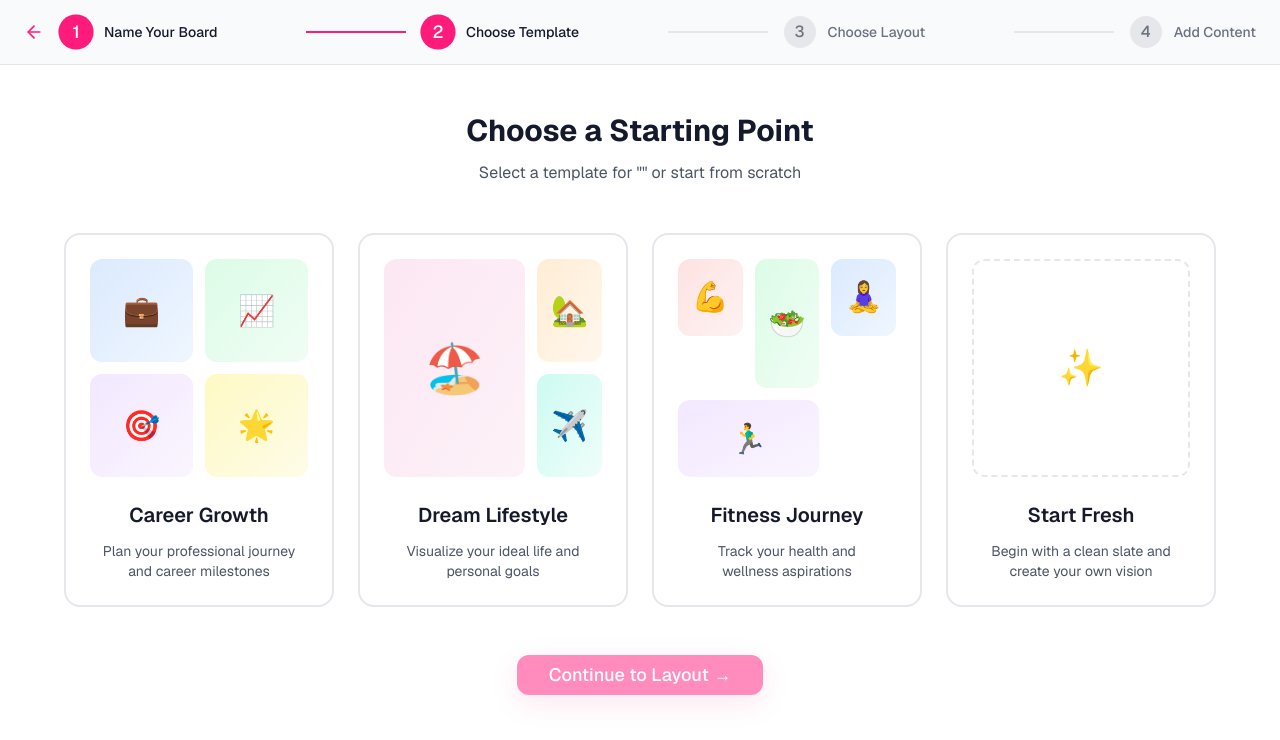
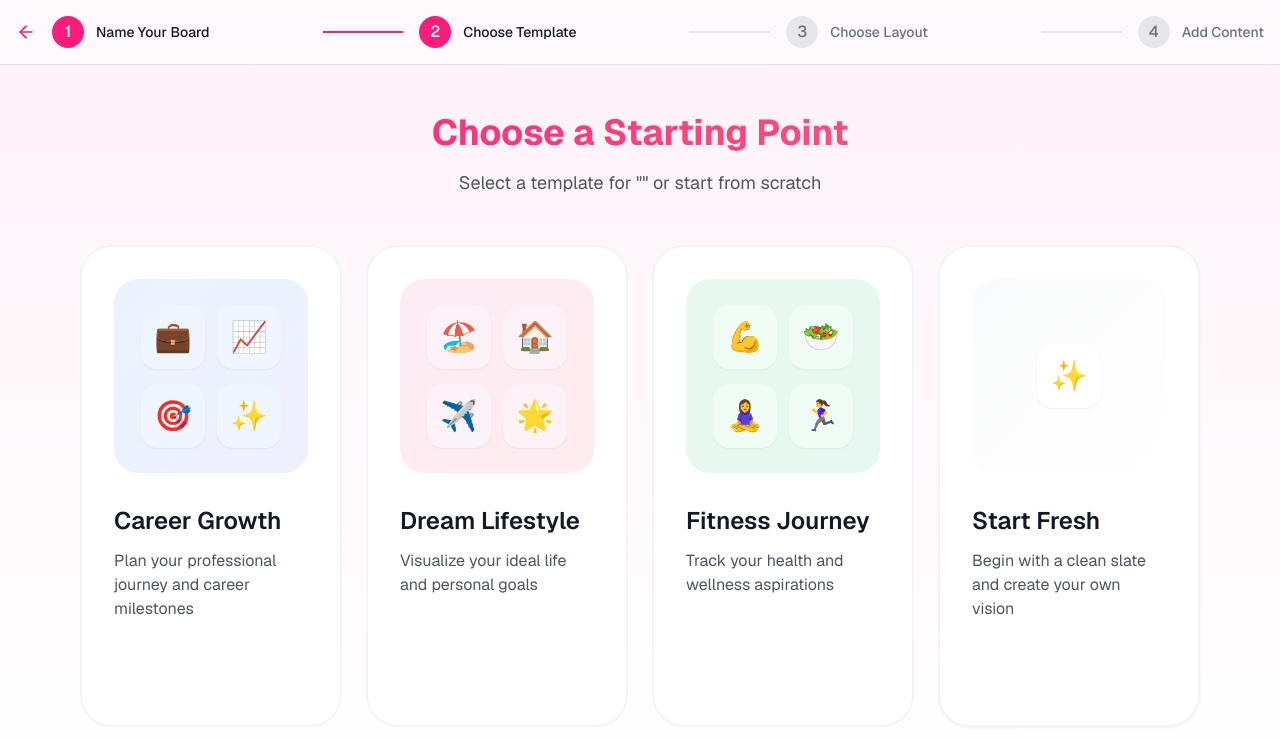
Before and after one commit to zaktech96/vsionboard, a Next.js app: page /create/template in a window 1280 px wide. Shown: the top 740 px of the page. Built offline with nearby package versions, Linux system fonts and the light colour scheme.

Commit message:
redesigned template page

```diff
--- a/app/create/template/page.tsx
+++ b/app/create/template/page.tsx
@@ -1,16 +1,9 @@
 'use client';
 
+import { useSearchParams, useRouter } from 'next/navigation';
+import { motion } from 'framer-motion';
 import { Button } from '@/components/ui/button';
-import { useRouter, useSearchParams } from 'next/navigation';
-import { useState, Suspense } from 'react';
-import { ArrowLeft } from 'lucide-react';
-
-function TemplateContent() {
-  const router = useRouter();
-  const searchParams = useSearchParams();
-  const boardName = searchParams.get('name');
-  const [selectedTemplate, setSelectedTemplate] = useState<string>('');
-  const [currentStep, setCurrentStep] = useState(2);
+import { ArrowRight, Sparkles, ArrowLeft } from 'lucide-react';
 
 const steps = [
   { number: 1, title: 'Name Your Board' },
@@ -22,81 +15,54 @@ function TemplateContent() {
 const templates = [
   {
     id: 'career',
-      name: 'Career Growth',
+    title: 'Career Growth',
     description: 'Plan your professional journey and career milestones',
-      preview: (
-        <div className="grid grid-cols-2 gap-3 w-full aspect-square">
-          <div className="bg-gradient-to-br from-blue-100 to-blue-50 dark:from-blue-900 dark:to-blue-800 rounded-xl flex items-center justify-center text-3xl">
-            💼
-          </div>
-          <div className="bg-gradient-to-br from-green-100 to-green-50 dark:from-green-900 dark:to-green-800 rounded-xl flex items-center justify-center text-3xl">
-            📈
-          </div>
-          <div className="bg-gradient-to-br from-purple-100 to-purple-50 dark:from-purple-900 dark:to-purple-800 rounded-xl flex items-center justify-center text-3xl">
-            🎯
-          </div>
-          <div className="bg-gradient-to-br from-yellow-100 to-yellow-50 dark:from-yellow-900 dark:to-yellow-800 rounded-xl flex items-center justify-center text-3xl">
-            🌟
-          </div>
-        </div>
-      )
+    icons: ['💼', '📈', '🎯', '✨'],
+    color: 'from-blue-500/10 to-indigo-500/10',
+    border: 'hover:border-blue-500/50',
+    iconBg: 'bg-blue-50',
+    buttonBg: 'bg-blue-500 hover:bg-blue-600'
   },
   {
     id: 'lifestyle',
-      name: 'Dream Lifestyle',
+    title: 'Dream Lifestyle',
     description: 'Visualize your ideal life and personal goals',
-      preview: (
-        <div className="grid grid-cols-3 gap-3 w-full aspect-square">
-          <div className="col-span-2 row-span-2 bg-gradient-to-br from-pink-100 to-pink-50 dark:from-pink-900 dark:to-pink-800 rounded-xl flex items-center justify-center text-5xl">
-            🏖️
-          </div>
-          <div className="bg-gradient-to-br from-orange-100 to-orange-50 dark:from-orange-900 dark:to-orange-800 rounded-xl flex items-center justify-center text-3xl">
-            🏡
-          </div>
-          <div className="bg-gradient-to-br from-teal-100 to-teal-50 dark:from-teal-900 dark:to-teal-800 rounded-xl flex items-center justify-center text-3xl">
-            ✈️
-          </div>
-        </div>
-      )
+    icons: ['🏖️', '🏠', '✈️', '🌟'],
+    color: 'from-pink-500/10 to-rose-500/10',
+    border: 'hover:border-pink-500/50',
+    iconBg: 'bg-pink-50',
+    buttonBg: 'bg-pink-500 hover:bg-pink-600'
   },
   {
     id: 'fitness',
-      name: 'Fitness Journey',
+    title: 'Fitness Journey',
     description: 'Track your health and wellness aspirations',
-      preview: (
-        <div className="grid grid-cols-3 gap-3 w-full aspect-square">
-          <div className="bg-gradient-to-br from-red-100 to-red-50 dark:from-red-900 dark:to-red-800 rounded-xl flex items-center justify-center text-3xl">
-            💪
-          </div>
-          <div className="row-span-2 bg-gradient-to-br from-green-100 to-green-50 dark:from-green-900 dark:to-green-800 rounded-xl flex items-center justify-center text-3xl">
-            🥗
-          </div>
-          <div className="bg-gradient-to-br from-blue-100 to-blue-50 dark:from-blue-900 dark:to-blue-800 rounded-xl flex items-center justify-center text-3xl">
-            🧘‍♀️
-          </div>
-          <div className="col-span-2 bg-gradient-to-br from-purple-100 to-purple-50 dark:from-purple-900 dark:to-purple-800 rounded-xl flex items-center justify-center text-3xl">
-            🏃‍♂️
-          </div>
-        </div>
-      )
+    icons: ['💪', '🥗', '🧘‍♀️', '🏃‍♀️'],
+    color: 'from-green-500/10 to-emerald-500/10',
+    border: 'hover:border-green-500/50',
+    iconBg: 'bg-green-50',
+    buttonBg: 'bg-green-500 hover:bg-green-600'
   },
   {
-      id: 'blank',
-      name: 'Start Fresh',
+    id: 'fresh',
+    title: 'Start Fresh',
     description: 'Begin with a clean slate and create your own vision',
-      preview: (
-        <div className="aspect-square w-full rounded-xl border-2 border-dashed border-gray-200 dark:border-gray-700 flex items-center justify-center">
-          <div className="text-gray-400 dark:text-gray-500 text-4xl">✨</div>
-        </div>
-      )
+    icons: ['✨'],
+    color: 'from-gray-50 to-white',
+    border: 'hover:border-gray-200',
+    iconBg: 'bg-white',
+    buttonBg: 'bg-[#FF1B7C] hover:bg-[#FF1B7C]/90'
   }
 ];
 
-  // Add navigation handler
-  const handleContinue = () => {
-    if (selectedTemplate) {
-      router.push(`/create/layout?name=${encodeURIComponent(boardName || '')}&template=${selectedTemplate}`);
-    }
+export default function TemplatePage() {
+  const router = useRouter();
+  const searchParams = useSearchParams();
+  const boardName = searchParams.get('name') || '';
+  const currentStep = 2;
+
+  const handleTemplateSelect = (templateId: string) => {
+    router.push(`/create/layout?name=${encodeURIComponent(boardName)}&template=${templateId}`);
   };
 
   const handleStepClick = (stepNumber: number) => {
@@ -110,10 +76,12 @@ function TemplateContent() {
   };
 
   return (
-    <div className="min-h-screen bg-white dark:bg-gray-950">
-      <div className="w-full bg-gray-50 dark:bg-gray-900 border-b dark:border-gray-800">
-        <div className="max-w-[1400px] mx-auto px-4 md:px-6 py-3 md:py-4">
-          <div className="flex items-center justify-between">
+    <div className="min-h-screen bg-gradient-to-b from-pink-50 to-white dark:from-gray-950 dark:to-gray-900">
+      {/* Steps Progress Bar */}
+      <div className="w-full bg-white/50 dark:bg-gray-900/50 backdrop-blur-lg border-b dark:border-gray-800 sticky top-0 z-50">
+        <div className="max-w-[1400px] mx-auto px-4">
+          <div className="overflow-x-auto -mx-4">
+            <div className="flex items-center justify-between min-w-[540px] py-4 px-4">
               {steps.map((step, index) => (
                 <div key={step.number} className="flex items-center">
                   {index === 0 ? (
@@ -126,105 +94,117 @@ function TemplateContent() {
                       <ArrowLeft className="w-5 h-5" />
                     </button>
                   ) : (
-                  <div className={`h-[2px] w-[100px] mx-4 ${
+                    <motion.div
+                      initial={{ scaleX: 0 }}
+                      animate={{ scaleX: 1 }}
+                      transition={{ duration: 0.5, delay: index * 0.1 }}
+                      className={`h-[2px] w-[80px] mx-4 origin-left ${
                         currentStep > index ? 'bg-[#FF1B7C]' : 'bg-gray-200 dark:bg-gray-700'
-                  }`} />
+                      }`}
+                    />
                   )}
+                  <motion.div
+                    initial={{ opacity: 0, y: 10 }}
+                    animate={{ opacity: 1, y: 0 }}
+                    transition={{ duration: 0.3, delay: index * 0.1 }}
+                    className="flex items-center gap-3"
+                    onClick={() => handleStepClick(step.number)}
+                    style={{ cursor: step.number < currentStep ? 'pointer' : 'default' }}
+                  >
                     <div
-                  onClick={() => handleStepClick(step.number)}
-                  className={`group flex items-center gap-2 md:gap-3 cursor-pointer relative
-                              transition-all duration-200 hover:translate-x-1`}
-                >
-                  <div className={`w-6 h-6 md:w-8 md:h-8 rounded-full
-                                  flex items-center justify-center
-                                  text-sm md:text-base font-medium
-                                  transition-all duration-300
+                      className={`w-8 h-8 rounded-full flex items-center justify-center text-base font-medium
                         ${currentStep >= step.number
-                                    ? 'bg-[#FF1B7C] text-white scale-110'
-                                    : 'bg-gray-200 dark:bg-gray-700 text-gray-500 dark:text-gray-400 group-hover:bg-[#FF1B7C]/20'}`}
+                          ? 'bg-[#FF1B7C] text-white'
+                          : 'bg-gray-200 dark:bg-gray-700 text-gray-500 dark:text-gray-400'}
+                        transition-all duration-300`}
                     >
                       {step.number}
                     </div>
-                  <span className={`text-xs md:text-sm font-medium whitespace-nowrap
-                                    transition-colors duration-200
-                                    ${currentStep >= step.number
-                                      ? 'text-[#15192C] dark:text-white'
-                                      : 'text-gray-500 dark:text-gray-400 group-hover:text-[#FF1B7C]'}`}
-                  >
+                    <span className={`text-sm font-medium whitespace-nowrap ${
+                      currentStep >= step.number
+                        ? 'text-gray-900 dark:text-white'
+                        : 'text-gray-500 dark:text-gray-400'
+                    }`}>
                       {step.title}
                     </span>
-                </div>
+                  </motion.div>
                 </div>
               ))}
             </div>
           </div>
         </div>
+      </div>
 
-      {/* Main content */}
-      <div className="flex-1">
-        {/* Page content */}
-        <div className="w-full max-w-[1200px] mx-auto px-4 md:px-6 py-8 md:py-12">
-          <div className="text-center mb-8 md:mb-12">
-            <h1 className="text-2xl md:text-3xl font-bold text-[#15192C] dark:text-white mb-2 md:mb-3">
+      {/* Main Content */}
+      <div className="max-w-6xl mx-auto px-4 py-12">
+        <motion.div
+          initial={{ opacity: 0, y: 20 }}
+          animate={{ opacity: 1, y: 0 }}
+          className="text-center mb-12"
+        >
+          <h1 className="text-4xl font-bold bg-clip-text text-transparent bg-gradient-to-r from-[#FF1B7C] to-[#FF617C] mb-4">
             Choose a Starting Point
           </h1>
-            <p className="text-sm md:text-base text-gray-600 dark:text-gray-400">
+          <p className="text-gray-600 dark:text-gray-300 text-lg">
             Select a template for "{boardName}" or start from scratch
           </p>
-          </div>
+        </motion.div>
 
-          <div className="grid grid-cols-1 sm:grid-cols-2 lg:grid-cols-4 gap-3 md:gap-6 mb-8 md:mb-12">
-            {templates.map((template) => (
-              <button
+        <div className="grid grid-cols-1 md:grid-cols-2 lg:grid-cols-4 gap-6">
+          {templates.map((template, index) => (
+            <motion.div
               key={template.id}
-                onClick={() => setSelectedTemplate(template.id)}
-                className={`group p-3 md:p-6 rounded-xl md:rounded-2xl border-2 transition-all duration-300 text-center
-                  ${selectedTemplate === template.id
-                    ? 'border-[#E6156F] bg-[#FFE7F1]/20'
-                    : 'border-gray-200 dark:border-gray-800 hover:border-[#E6156F]/40 hover:bg-[#FFE7F1]/10'}`}
+              initial={{ opacity: 0, y: 20 }}
+              animate={{ opacity: 1, y: 0 }}
+              transition={{ delay: index * 0.1 }}
+              onClick={() => handleTemplateSelect(template.id)}
+              className={`relative group cursor-pointer rounded-[32px] bg-white dark:bg-gray-900
+                         border-2 ${template.id === 'fresh' ? 'border-gray-100' : 'border-gray-100 dark:border-gray-800'} ${template.border}
+                         transition-all duration-300 hover:shadow-lg hover:-translate-y-1
+                         ${template.id === 'fresh' ? 'shadow-sm' : ''}`}
             >
-                <div className="mb-4 md:mb-6 aspect-square w-full overflow-hidden rounded-lg md:rounded-xl
-                             group-hover:border-[#FF1B7C]/20">
-                  {template.preview}
-                </div>
-                <h3 className={`text-lg md:text-xl font-semibold mb-2 md:mb-3 transition-colors
-                  ${selectedTemplate === template.id
-                    ? 'text-[#E6156F]'
-                    : 'text-[#15192C] dark:text-white group-hover:text-[#E6156F]'}`}>
-                  {template.name}
-                </h3>
-                <p className="text-xs md:text-sm text-gray-600 dark:text-gray-400 mx-auto max-w-[90%]">
-                  {template.description}
-                </p>
-              </button>
+              <div className={`p-8 h-full flex flex-col`}>
+                {/* Template Preview */}
+                <div className={`aspect-square mb-8 rounded-[24px] overflow-hidden
+                                bg-gradient-to-br ${template.color}
+                                flex items-center justify-center gap-3 flex-wrap p-6`}>
+                  {template.icons.map((icon, i) => (
+                    <motion.div
+                      key={i}
+                      initial={false}
+                      whileHover={{ scale: 1.2 }}
+                      className={`w-16 h-16 ${template.iconBg} rounded-[16px]
+                                flex items-center justify-center text-3xl
+                                shadow-sm`}
+                    >
+                      {icon}
+                    </motion.div>
                   ))}
                 </div>
 
-          <div className="flex justify-center">
+                {/* Template Info */}
+                <h3 className="text-2xl font-semibold mb-3 text-gray-900 dark:text-white">
+                  {template.title}
+                </h3>
+                <p className="text-gray-600 dark:text-gray-400 text-base flex-grow">
+                  {template.description}
+                </p>
+
+                {/* Select Button - Shows on Hover */}
+                <div className="mt-6 opacity-0 group-hover:opacity-100 transition-opacity">
                   <Button
-              onClick={handleContinue}
-              disabled={!selectedTemplate}
-              className="w-full sm:w-auto min-w-[200px] px-6 md:px-8 py-4 md:py-5
-                       rounded-xl text-base md:text-lg font-medium
-                       bg-[#FF1B7C] hover:bg-[#FF1B7C]/90 text-white
-                       disabled:opacity-50 disabled:cursor-not-allowed
-                       transition-all duration-300
-                       shadow-[0_8px_30px_rgb(230,21,111,0.2)]
-                       hover:shadow-[0_8px_30px_rgb(230,21,111,0.4)]"
+                    className={`w-full text-white py-6 text-lg ${template.buttonBg}`}
+                    onClick={() => handleTemplateSelect(template.id)}
                   >
-              Continue to Layout →
+                    Select Template
+                    <ArrowRight className="w-5 h-5 ml-2" />
                   </Button>
                 </div>
+              </div>
+            </motion.div>
+          ))}
         </div>
       </div>
     </div>
   );
 }
-
-export default function ChooseTemplate() {
-  return (
-    <Suspense fallback={<div>Loading...</div>}>
-      <TemplateContent />
-    </Suspense>
-  );
-}
```
Lines whose indentation alone changed are shown as unchanged.
